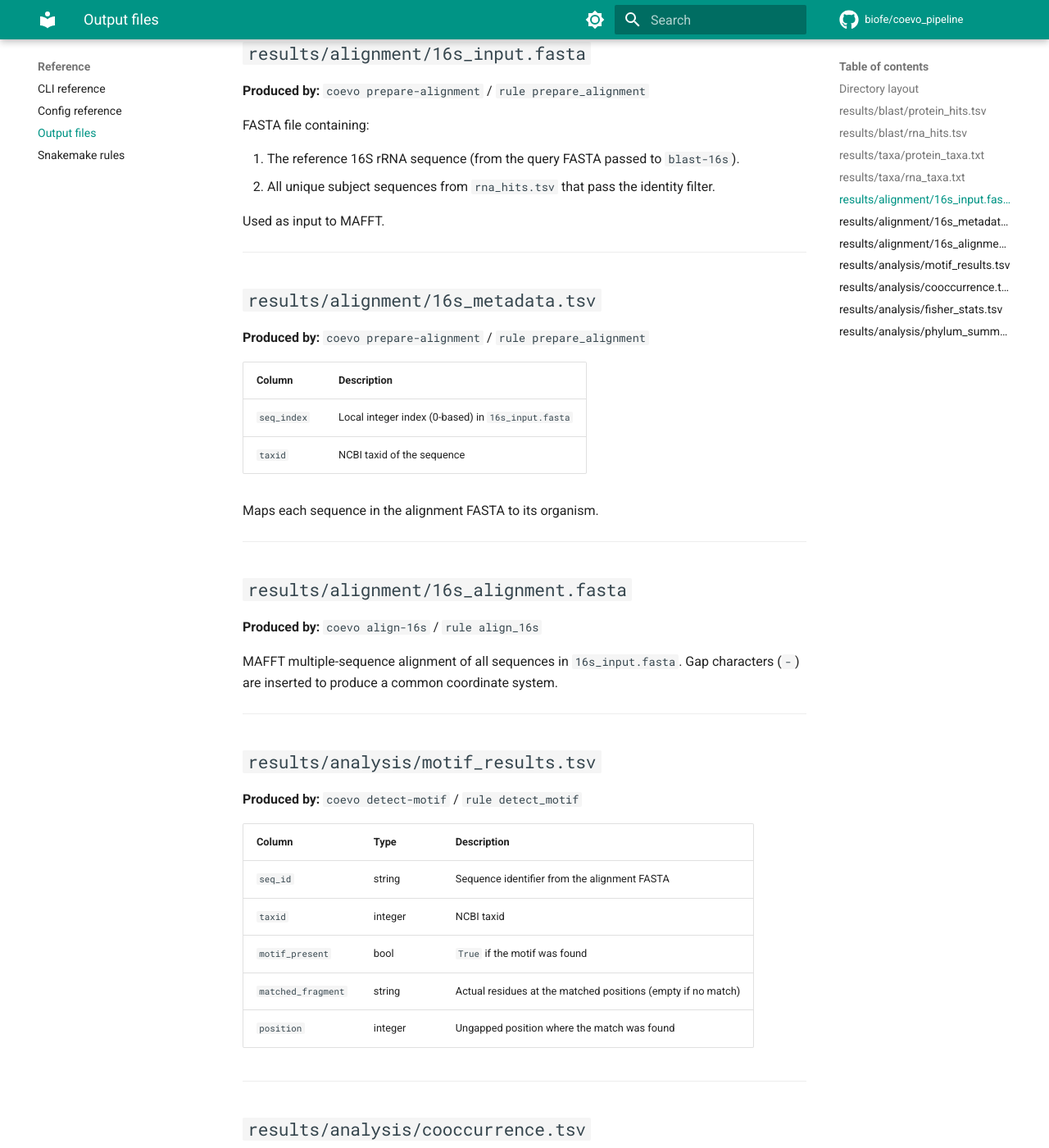
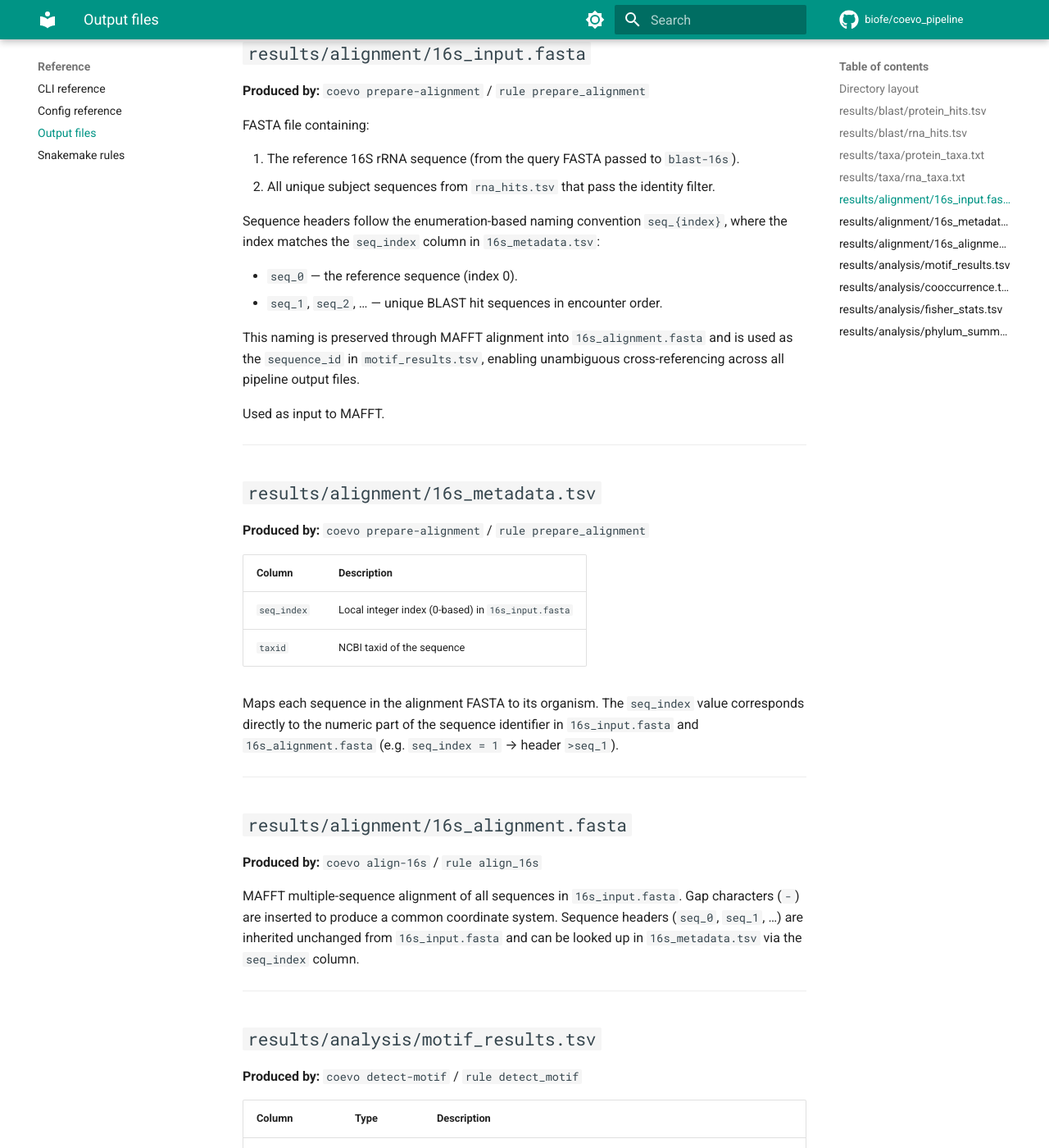
Before and after one commit to biofe/coevo_pipeline, an MkDocs documentation site: the page built from docs/reference/output-files.md, in a window 1280 px wide and 1400 px high, scrolled down 2146 px. Shown: the whole window at 82% size. Built offline with MkDocs 1.6.1 and Material for MkDocs 9.7.7, drawn with Linux system fonts in a browser that asks for light colours; comment, search, counter and statistics services are not loaded; some of the changed text lies outside the part shown.

Commit message:
Use enumeration-based naming (seq_0, seq_1, …) for rRNA sequences in FASTA and motif results
Co-authored-by: biofe <58781925+biofe@users.noreply.github.com>

```diff
--- a/docs/reference/output-files.md
+++ b/docs/reference/output-files.md
@@ -84,6 +84,17 @@ FASTA file containing:
 1. The reference 16S rRNA sequence (from the query FASTA passed to `blast-16s`).
 2. All unique subject sequences from `rna_hits.tsv` that pass the identity filter.
 
+Sequence headers follow the enumeration-based naming convention
+``seq_{index}``, where the index matches the ``seq_index`` column in
+``16s_metadata.tsv``:
+
+- ``seq_0`` — the reference sequence (index 0).
+- ``seq_1``, ``seq_2``, … — unique BLAST hit sequences in encounter order.
+
+This naming is preserved through MAFFT alignment into ``16s_alignment.fasta``
+and is used as the ``sequence_id`` in ``motif_results.tsv``, enabling
+unambiguous cross-referencing across all pipeline output files.
+
 Used as input to MAFFT.
 
 ---
@@ -97,7 +108,10 @@ Used as input to MAFFT.
 | `seq_index` | Local integer index (0-based) in `16s_input.fasta` |
 | `taxid` | NCBI taxid of the sequence |
 
-Maps each sequence in the alignment FASTA to its organism.
+Maps each sequence in the alignment FASTA to its organism.  The ``seq_index``
+value corresponds directly to the numeric part of the sequence identifier in
+``16s_input.fasta`` and ``16s_alignment.fasta`` (e.g. ``seq_index = 1``
+→ header ``>seq_1``).
 
 ---
 
@@ -105,7 +119,7 @@ Maps each sequence in the alignment FASTA to its organism.
 
 **Produced by:** `coevo align-16s` / `rule align_16s`
 
-MAFFT multiple-sequence alignment of all sequences in `16s_input.fasta`.  Gap characters (`-`) are inserted to produce a common coordinate system.
+MAFFT multiple-sequence alignment of all sequences in `16s_input.fasta`.  Gap characters (`-`) are inserted to produce a common coordinate system.  Sequence headers (``seq_0``, ``seq_1``, …) are inherited unchanged from ``16s_input.fasta`` and can be looked up in ``16s_metadata.tsv`` via the ``seq_index`` column.
 
 ---
 
@@ -115,11 +129,12 @@ MAFFT multiple-sequence alignment of all sequences in `16s_input.fasta`.  Gap ch
 
 | Column | Type | Description |
 |--------|------|-------------|
-| `seq_id` | string | Sequence identifier from the alignment FASTA |
-| `taxid` | integer | NCBI taxid |
+| `sequence_id` | string | Enumeration-based sequence identifier from the alignment FASTA (e.g. `seq_0`, `seq_1`) |
 | `motif_present` | bool | `True` if the motif was found |
-| `matched_fragment` | string | Actual residues at the matched positions (empty if no match) |
-| `position` | integer | Ungapped position where the match was found |
+
+The ``sequence_id`` values match the FASTA headers in ``16s_alignment.fasta``
+and can be joined to ``16s_metadata.tsv`` via the numeric part of the identifier
+(``seq_index``).
 
 ---
 
```
Also changed, not shown: 2 other files.
